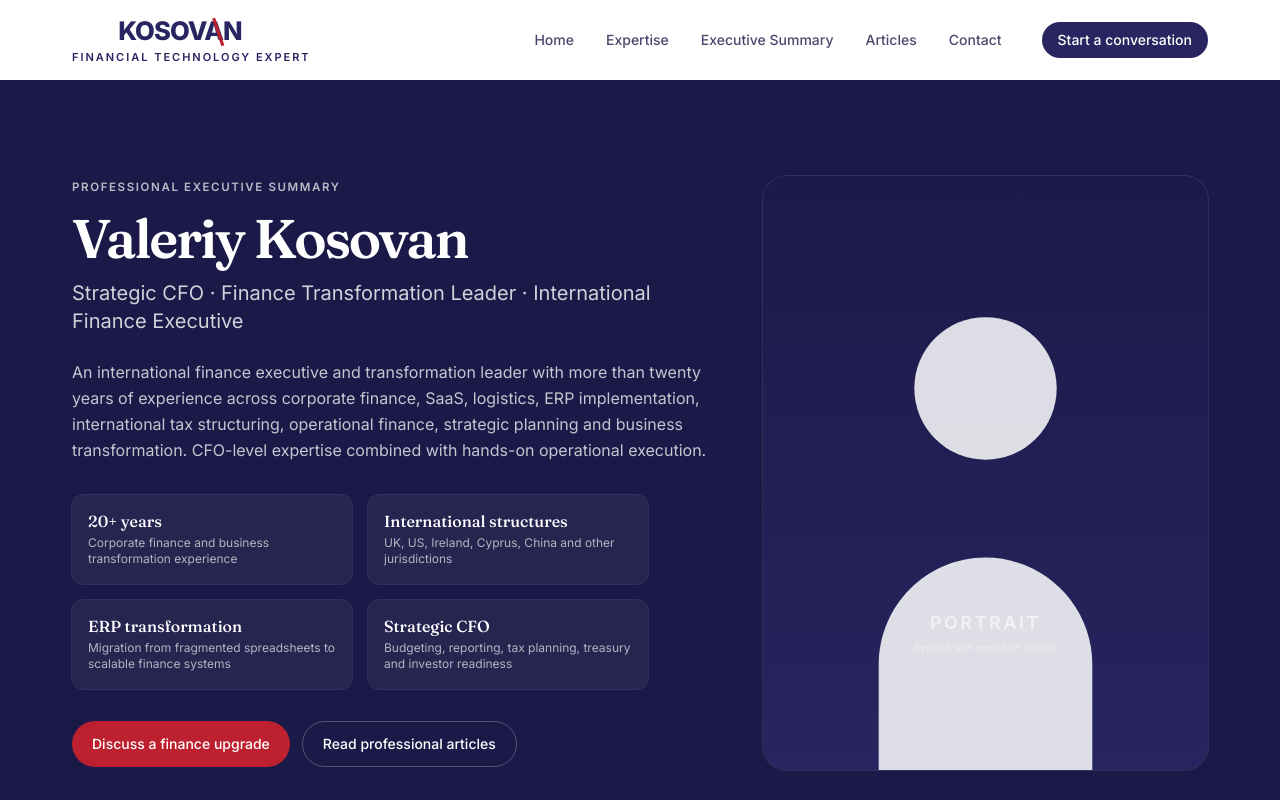
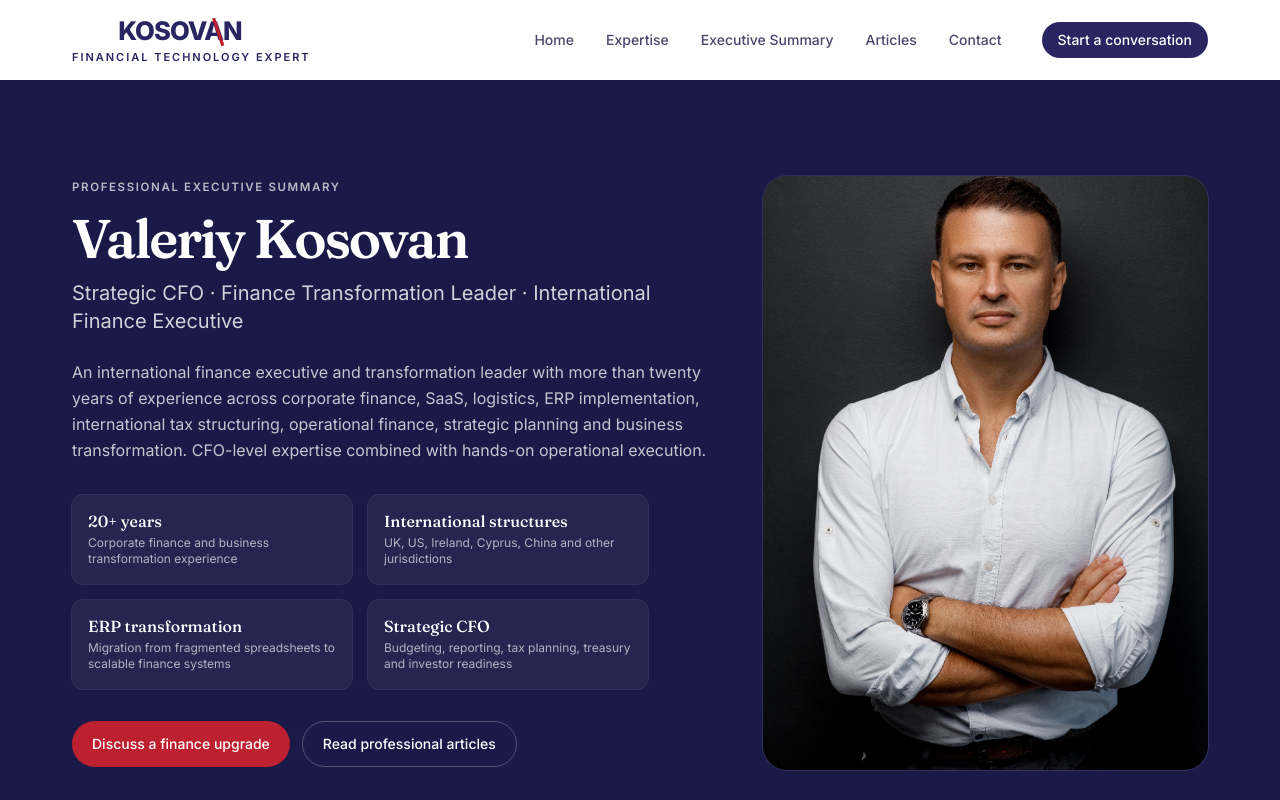
Before and after one commit to valeriy-star/finance-website, a Next.js app: page /executive-summary in a window 1280 px wide. Shown: the top 800 px of the page. Built offline with nearby package versions, Linux system fonts and the light colour scheme.

Commit message:
Update page.tsx

```diff
--- a/src/app/executive-summary/page.tsx
+++ b/src/app/executive-summary/page.tsx
@@ -66,7 +66,7 @@ export default function ExecutiveSummaryPage() {
           <div className="lg:col-span-5 order-1 lg:order-2">
             <div className="relative aspect-[3/4] w-full max-w-md mx-auto rounded-3xl overflow-hidden bg-brand ring-1 ring-white/10">
               <Image
-                src="/images/valeriy-kosovan-executive-dark.svg"
+                src="/images/valeriy-kosovan-executive-dark.jpg"
                 alt="Valeriy Kosovan — Strategic CFO and Finance Transformation Leader"
                 fill
                 className="object-cover"
```
